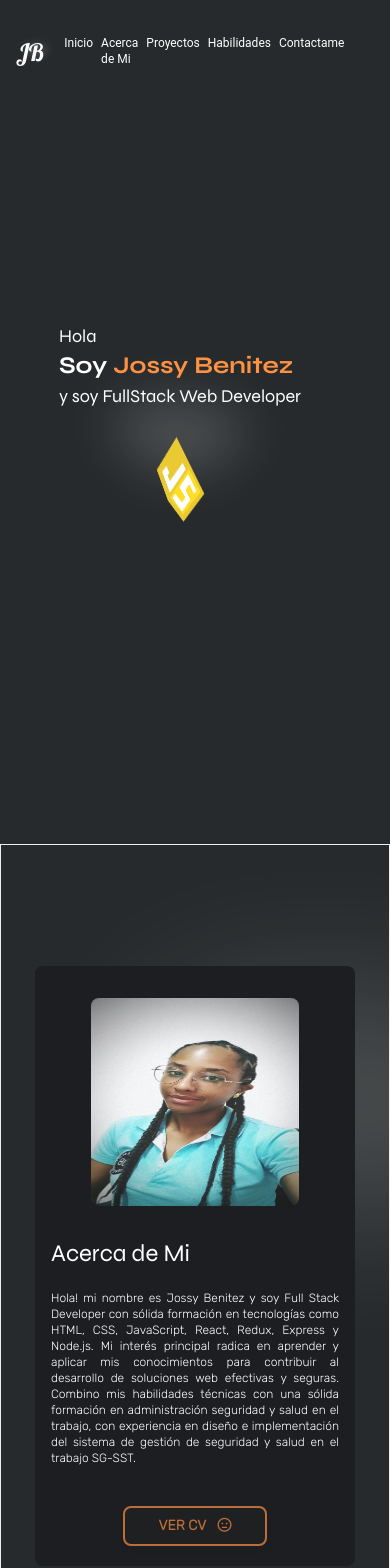
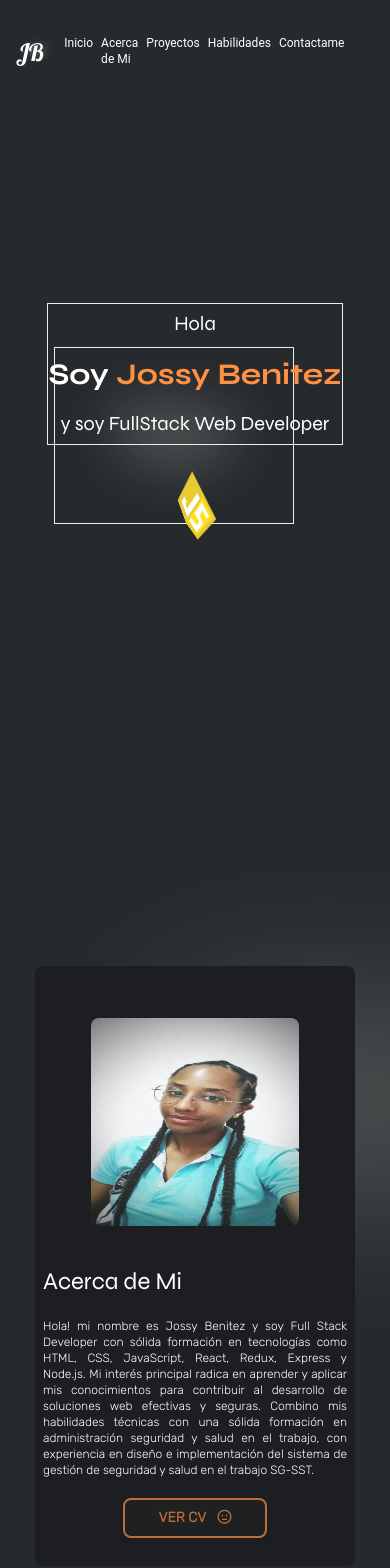
Before and after one commit to JossyBR/portafolio, a React (Vite) app: page / in a window 390 px wide. Shown: the top 1568 px of the page. Built offline with nearby package versions, Linux system fonts and the light colour scheme.

Commit message:
Trabajando en el responsive

```diff
--- a/src/components/Acerca/Acerca.jsx
+++ b/src/components/Acerca/Acerca.jsx
@@ -20,24 +20,24 @@ const Acerca = () => {
   return (
     <div
       id="#acerca"
-      className="flex justify-center items-center min-h-screen relative border"
+      className="flex justify-center items-center min-h-screen relative"
     >
       <div className="absolute left-0 top-0 w-[700px] h-[700px] z-0">
         <img src={vector} alt="" />
       </div>
-      <div className="w-80 h-[600px] flex flex-col items-center lg:flex lg:flex-row lg:w-[967px] lg:h-[700px] bg-[#1C1E22] text-white gap-8 rounded-lg z-10">
-        <div className="w-52 h-52 mt-8 lg:ml-6 lg:mb-6 lg:mt-32 lg:w-[326px] lg:h-[410px] rounded-lg">
+      <div className="w-80 h-[600px] flex flex-col items-center justify-center bg-[#1C1E22] text-white gap-8 rounded-lg z-10 sm:w-[550px] lg:flex lg:flex-row lg:w-[967px] lg:h-[700px]">
+        <div className="w-52 h-52 mt-8 rounded-lg sm:w-64 sm:h-64 lg:ml-6 lg:w-[326px] lg:h-[410px] ">
           <img
             src={prueba}
             alt="Acerca de"
-            className="w-52 h-52 lg:w-[326px] lg:h-[405px] rounded-lg "
+            className="w-52 h-52 rounded-lg sm:w-64 sm:h-64 lg:w-[326px] lg:h-[405px]"
           />
         </div>
-        <div className="w-72 h-72 mx-1 lg:w-[560px] lg:mt-32 lg:mr-6">
-          <h3 className="text-2xl mb-5 lg:text-5xl lg:mb-[32px]">
+        <div className="w-auto h-72 mx-1 flex flex-col justify-center lg:w-[560px] lg:h-auto lg:mr-6">
+          <h3 className="text-2xl mb-5 mx-1 lg:text-5xl lg:mb-[32px]">
             Acerca de Mi
           </h3>
-          <p className="text-xs text-justify lg:text-base lg:leading-10 ">
+          <p className="text-xs text-justify mx-1 sm:text-sm lg:text-base lg:leading-10 ">
             Hola! mi nombre es Jossy Benitez y soy Full Stack Developer con
             sólida formación en tecnologías como HTML, CSS, JavaScript, React,
             Redux, Express y Node.js. Mi interés principal radica en aprender y
@@ -48,10 +48,10 @@ const Acerca = () => {
             gestión de seguridad y salud en el trabajo SG-SST.
           </p>
 
-          <div className="w-auto mt-10 flex flex-row justify-center items-center lg:ml-40 lg:mt-10">
+          <div className="w-auto mt-5 flex flex-row justify-center items-center lg:mt-10">
             <Button
               onClick={abrirPdf}
-              className="w-36 h-10 flex items-center justify-center lg:w-44 border-2 border-[#FF9143] text-white font-semibold transition duration-300 delay-150 opacity-70 hover:scale-105 hover:opacity-100"
+              className="w-36 h-10 flex items-center justify-center lg:w-44 lg:h-14 border-2 border-[#FF9143] text-white font-semibold transition duration-300 delay-150 opacity-70 hover:scale-105 hover:opacity-100"
               onMouseEnter={() => setIsHovered(true)}
               onMouseLeave={() => setIsHovered(false)}
             >
--- a/src/components/Habilidades/Habilidades.jsx
+++ b/src/components/Habilidades/Habilidades.jsx
@@ -10,37 +10,39 @@ const Habilidades = () => {
   // const repeatOtrasHabilidades = [...otrasHabilidades, ...otrasHabilidades];
 
   return (
-    <div className="border min-h-screen lg:w-[1180px] lg:mx-[350px]">
+    <div className="min-h-screen lg:w-[1180px] lg:mx-[350px]">
       <div className="h-16"></div>
-      <h2 className="text-3xl ml-2 lg:text-5xl font-bold lg:mt-14">
+      <h2 className="text-3xl ml-2 font-bold md:mt-10 lg:mt-14 lg:text-5xl">
         Habilidades
       </h2>
-      <div className={`gap-5 mt-10 flex flex-col lg:gap-32 lg:mt-20`}>
-        <div className={`flex flex-row justify-around`}>
+      <div
+        className={`gap-5 mt-10 flex flex-col justify-center md:mt-20 lg:gap-32 lg:mt-20`}
+      >
+        <div className={`flex flex-row flex-wrap justify-around`}>
           {allHabilidades.map((habilidad, index) => (
             <div
               key={index}
-              className={`flex flex-col items-center font-bold mb-8 rounded-3xl transition duration-300 delay-150 hover:scale-110 hover:shadow-2xl`}
+              className={`w-1/2 flex flex-col items-center font-bold mb-8 rounded-3xl transition duration-300 delay-150 hover:shadow-xl hover:scale-100 md:hover:scale-110 md:w-auto lg:w-auto md:hover:shadow-2xl `}
             >
               <img
                 src={habilidad.imagen}
                 alt=""
-                className="w-20 h-20 lg:w-44 lg:h-44"
+                className="w-16 h-16 md:w-32 md:h-32 lg:w-44 lg:h-44"
               />
               <h4 className="text-base lg:text-2xl">{habilidad.texto}</h4>
             </div>
           ))}
         </div>
-        <div className="flex flex-row justify-around ">
+        <div className="flex flex-row flex-wrap justify-around md:mt-6">
           {otrasHabilidades.map((habilidad, index) => (
             <div
               key={index}
-              className="flex flex-col items-center font-bold mb-8 rounded-3xl transition duration-300 delay-150 hover:scale-110 hover:shadow-2xl"
+              className=" w-1/2  flex flex-col items-center font-bold mb-8 rounded-3xl transition duration-300 delay-150 hover:scale-100 hover:shadow-xl md:hover:scale-110 md:hover:shadow-2xl md:w-auto lg:w-auto"
             >
               <img
                 src={habilidad.imagen}
                 alt=""
-                className="w-20 h-20 lg:w-44 lg:h-44"
+                className="w-16 h-16 md:w-32 md:h-32 lg:w-44 lg:h-44"
               />
               <h4 className="text-base lg:text-2xl">{habilidad.texto}</h4>
             </div>
--- a/src/components/Home/Home.jsx
+++ b/src/components/Home/Home.jsx
@@ -21,7 +21,7 @@ const Home = () => {
         <Inicio />
       </div> */}
 
-      <div id="acerca" className="h-[1024px] ">
+      <div id="acerca">
         <Acerca />
       </div>
       <div id="proyectos">
--- a/src/components/Inicio/Inicio.jsx
+++ b/src/components/Inicio/Inicio.jsx
@@ -63,6 +63,7 @@ import {
   react,
   node,
   redux,
+  php,
   figma,
   vector,
 } from "../../assets";
@@ -71,7 +72,7 @@ import {
 
 const Inicio = () => {
   const tamano =
-    "w-20 h-20 absolute transition duration-300 md:w-40 md:h-40 lg:w-44 lg:h-44";
+    "w-16 h-16 absolute transition duration-300 md:w-28 md:h-28 lg:w-44 lg:h-44";
   // Estado para almacenar el número de la imagen actual
   const [currentImage, setCurrentImage] = useState(1);
 
@@ -81,7 +82,7 @@ const Inicio = () => {
     // Función que se ejecuta en cada iteración del intervalo
     const loopAnimation = () => {
       // Incrementa el número de la imagen actual en un bucle entre 1 y 4
-      setCurrentImage((prev) => (prev % 7) + 1); // Hace un bucle entre 1 y 4
+      setCurrentImage((prev) => (prev % 8) + 1); // Hace un bucle entre 1 y 4
     };
 
     // Configura un intervalo para ejecutar la animación
@@ -94,23 +95,26 @@ const Inicio = () => {
   }, []);
 
   return (
-    <div className="min-h-screen flex flex-col lg:flex lg:flex-row items-center justify-center lg:justify-around gap-8 w-80 mx-5 sm:w-[550px] sm:mx-10 lg:w-[1180px] lg:mx-[350px]">
-      <div>
-        <div className="absolute w-60 rigth-24 bottom-80 lg:rigth-96 lg:bottom-48 lg:w-[700px]">
+    <div className="min-h-screen mx-5 gap-8 w-auto flex flex-col items-center justify-center sm:flex sm:flex-row sm:justify-around lg:w-[1180px] lg:mx-[350px]">
+      <div className="w-auto">
+        <div className="absolute w-60 right-24 bottom-80 sm:right-56 sm:bottom-72 sm:w-72 md:right-80 lg:left-96 lg:bottom-48 lg:w-[700px] border">
           <img src={vector} alt="Imagen" className="bottom-7 " />
         </div>
-        <div className="relative">
-          <h1 className="text-lg sm:text-2xl lg:text-4xl  animate__animated animate__slideInLeft">
+        <div className="border relative text-center sm:text-left">
+          <h1 className="text-xl leading-loose animate__animated animate__slideInLeft sm:text-2xl lg:text-4xl ">
             Hola <br />{" "}
-            <span className="text-2xl sm:text-4xl lg:text-7xl  lg:leading-loose font-bold">
-              Soy <span className="text-[#FF9143] ">Jossy Benitez</span>
+            <span className="text-3xl leading-loose font-bold sm:text-4xl lg:text-7xl">
+              Soy{" "}
+              <span className="text-[#FF9143] leading-loose">
+                Jossy Benitez
+              </span>
             </span>
             <br /> y soy FullStack Web Developer{" "}
           </h1>
         </div>
       </div>
       <div
-        className={`${styles.targetParentElement} relative w-20 h-20 md:w-40 md:h-40 lg:w-44 lg:h-44`}
+        className={`${styles.targetParentElement}relative w-16 h-16 md:w-28 md:h-28 lg:w-44 lg:h-44`}
       >
         <img
           src={css}
@@ -156,13 +160,20 @@ const Inicio = () => {
           alt="Imagen 6"
         />
         <img
+          src={php}
+          className={`${styles.yourAnimation} ${tamano} ${
+            currentImage === 7 ? "" : styles.hideImage
+          }`}
+          alt="Imagen 7"
+        />
+        <img
           src={figma}
           className={`${
             styles.yourAnimation
-          } w-20 h-20 md:w-40 md:h-40  lg:w-44 lg:h-44 top-0 ${
-            currentImage === 7 ? "" : styles.hideImage
+          } w-16 h-16 md:w-28 md:h-28 lg:w-44 lg:h-44 top-0 ${
+            currentImage === 8 ? "" : styles.hideImage
           }`}
-          alt="Imagen 7"
+          alt="Imagen 8"
         />
       </div>
     </div>
--- a/src/components/Nav/Nav.jsx
+++ b/src/components/Nav/Nav.jsx
@@ -8,7 +8,7 @@ const Nav = () => {
     "border-b-2 border-transparent hover:border-[#FF9143] text-xs sm:text-sm md:text-base lg:text-lg";
 
   return (
-    <div className="fixed top-0 flex flex-row justify-between items-center w-[300px] mx-2 gap-5 sm:w-[550px] sm:mx-10 lg:w-[1180px] lg:mx-[350px] mt-5 z-20 h-16 p-2 ">
+    <div className="fixed top-0 flex flex-row justify-between items-center w-[300px] mx-2 gap-5 sm:w-[550px] sm:mx-10 md:mx-28 lg:w-[1180px] lg:mx-[350px] mt-5 z-20 h-16 p-2 ">
       <div className="lg:w-[100px] lg:h-16 flex justify-center relative">
         <h5 className={`text-2xl text-center lg:text-4xl z-10 my-auto`}>JB</h5>
         <div className="w-10 h-10 z-0 absolute top-0 left-0 bottom-0 lg:w-[100px]">
--- a/src/components/Proyectos/Proyectos.jsx
+++ b/src/components/Proyectos/Proyectos.jsx
@@ -33,15 +33,15 @@ const Proyectos = () => {
   };
 
   return (
-    <div className="min-h-screen relative border">
+    <div className="min-h-screen relative">
       <div className="h-16 "></div>
       <div className="absolute left-0 top-0 w-[550px] z-0">
         <img src={vector} alt="" />
       </div>
-      <h2 className="text-3xl lg:text-5xl font-bold lg:mt-[25px] ml-2">
+      <h2 className="text-3xl ml-2 font-bold md:mt-5 lg:mt-[25px] lg:text-5xl">
         Proyectos
       </h2>
-      <div className="flex flex-wrap justify-center items-center p-2 gap-6 lg:h-[700px] lg:gap-4">
+      <div className="mt-10 flex flex-wrap justify-center items-center p-2 gap-6 lg:h-[700px] lg:gap-4">
         {allProyectos.map((proyecto, index) => (
           <Card
             key={index}
```
